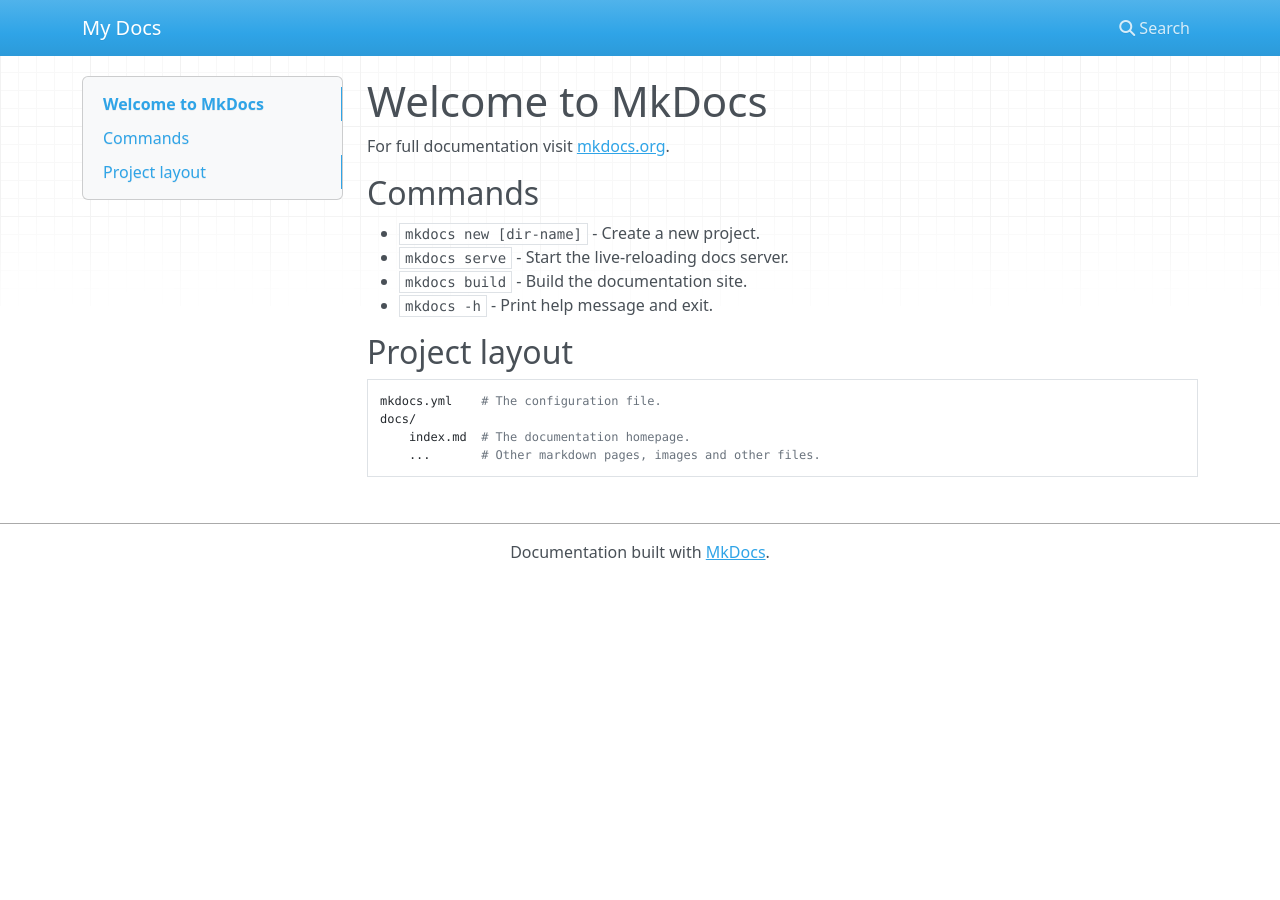
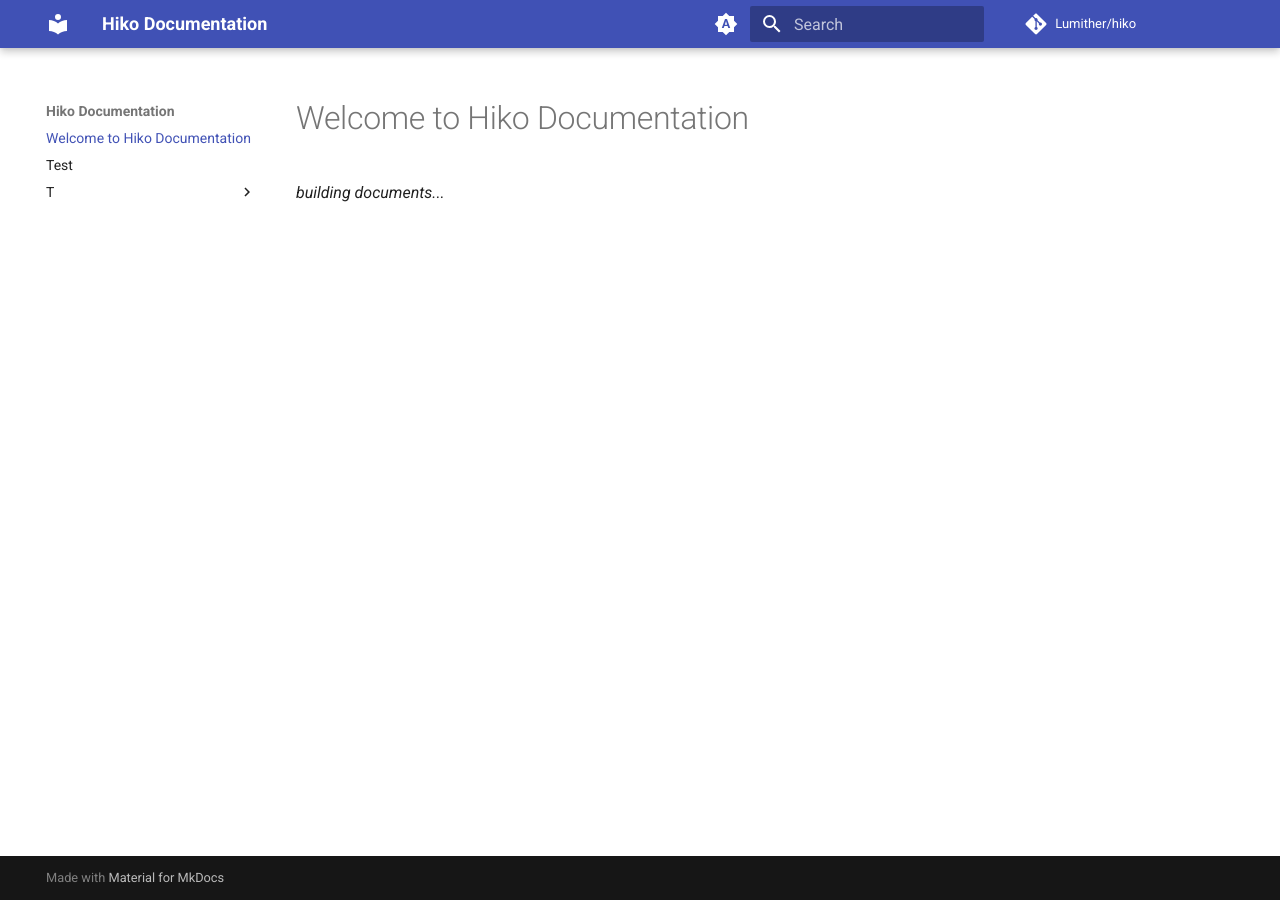
Before and after one commit to Lumither/hiko, an MkDocs documentation site: the page built from docs/docs/index.md, in a window 1280 px wide. Built offline with MkDocs 1.6.1 and Material for MkDocs 9.7.7, drawn with Linux system fonts in a browser that asks for light colours; nearby versions of some CDN libraries; comment, search, counter and statistics services are not loaded.

Commit message:
feat(docs) docs update

```diff
--- a/docs/docs/index.md
+++ b/docs/docs/index.md
@@ -1,17 +1,3 @@
-# Welcome to MkDocs
+# Welcome to Hiko Documentation
 
-For full documentation visit [mkdocs.org](https://www.mkdocs.org).
-
-## Commands
-
-* `mkdocs new [dir-name]` - Create a new project.
-* `mkdocs serve` - Start the live-reloading docs server.
-* `mkdocs build` - Build the documentation site.
-* `mkdocs -h` - Print help message and exit.
-
-## Project layout
-
-    mkdocs.yml    # The configuration file.
-    docs/
-        index.md  # The documentation homepage.
-        ...       # Other markdown pages, images and other files.
+*building documents...*
--- a/docs/mkdocs.yml
+++ b/docs/mkdocs.yml
@@ -1 +1,27 @@
-site_name: My Docs
+site_name: Hiko Documentation
+
+theme:
+  name: material
+  palette:
+    # Palette toggle for automatic mode
+    - media: "(prefers-color-scheme)"
+      toggle:
+        icon: material/brightness-auto
+        name: Switch to light mode
+
+    # Palette toggle for light mode
+    - media: "(prefers-color-scheme: light)"
+      scheme: default
+      toggle:
+        icon: material/brightness-7
+        name: Switch to dark mode
+
+    # Palette toggle for dark mode
+    - media: "(prefers-color-scheme: dark)"
+      scheme: slate
+      toggle:
+        icon: material/brightness-4
+        name: Switch to light mode
+
+repo_name: Lumither/hiko
+repo_url: https://github.com/Lumither/hiko
```
Also changed, not shown: docs/docs/t/index.md (added, +1 -0 lines), docs/docs/test.md (added, +1 -0 lines), 1 other file.
